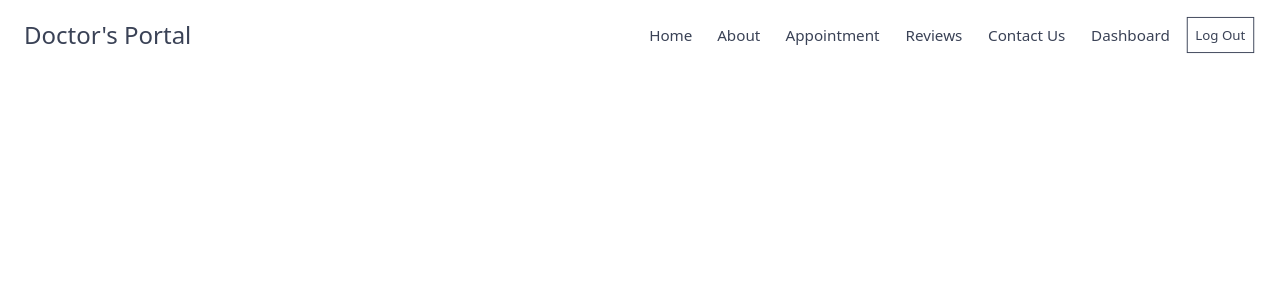
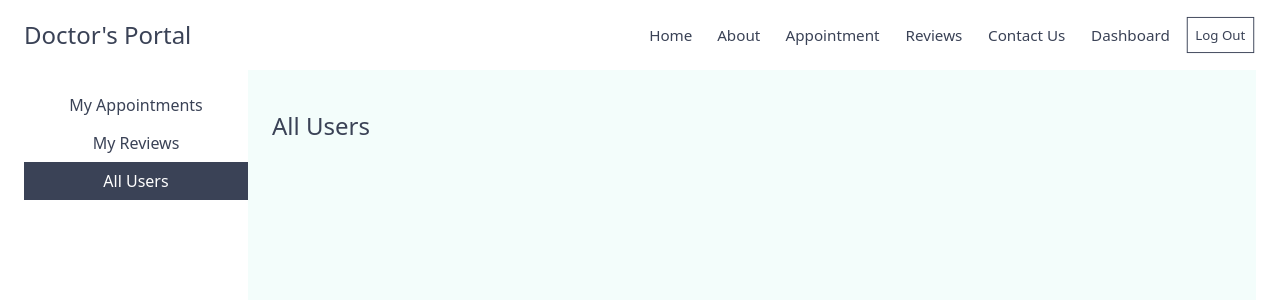
Before and after one commit to shovasarker/doctors-portal-client, a React (Create React App) app: page /dashboard/users in a window 1280 px wide. Shown: the top 300 px of the page. Built offline with nearby package versions, Linux system fonts and the light colour scheme; no server answers; sample sign-in values are in the browser's storage.

Commit message:
Users Component added in the Dashboard page which will show all the users for admin to show

```diff
--- a/src/App.js
+++ b/src/App.js
@@ -14,6 +14,7 @@ import RequireAuth from './pages/shared/requireauth/RequireAuth'
 import Dashboard from './pages/dashboard/Dashboard'
 import MyAppointments from './pages/dashboard/components/MyAppointments'
 import MyReviews from './pages/dashboard/components/MyReviews'
+import Users from './pages/dashboard/components/Users'
 
 function App() {
   return (
@@ -45,6 +46,7 @@ function App() {
         >
           <Route index element={<MyAppointments />} />
           <Route path='reviews' element={<MyReviews />} />
+          <Route path='users' element={<Users />} />
         </Route>
         <Route path='/login' element={<Login />} />
         <Route path='/register' element={<Register />} />
--- a/src/pages/dashboard/Dashboard/index.jsx
+++ b/src/pages/dashboard/Dashboard/index.jsx
@@ -24,6 +24,9 @@ const Dashboard = () => {
             <li>
               <CustomLink to='/dashboard/reviews'>My Reviews</CustomLink>
             </li>
+            <li>
+              <CustomLink to='/dashboard/users'>All Users</CustomLink>
+            </li>
           </ul>
         </div>
       </div>
--- a/src/pages/dashboard/components/MyAppointments/index.jsx
+++ b/src/pages/dashboard/components/MyAppointments/index.jsx
@@ -1,9 +1,11 @@
 import axios from 'axios'
 import { format } from 'date-fns'
-import React, { useState } from 'react'
+import { signOut } from 'firebase/auth'
+import React, { useEffect, useState } from 'react'
 import { DayPicker } from 'react-day-picker'
 import { useAuthState } from 'react-firebase-hooks/auth'
 import { useQuery } from 'react-query'
+import { toast } from 'react-toastify'
 import auth from '../../../../firebase/firebase.init'
 import Button from '../../../standalone/Button'
 import Spinner from '../../../standalone/Spinner'
@@ -17,15 +19,29 @@ const MyAppointments = () => {
 
   const getMyAppointments = async () => {
     const { data } = await axios.get(
-      `https://dpss-server.herokuapp.com/booking?date=${formattedDate}&email=${email}`
+      `http://localhost:5000/booking?date=${formattedDate}&email=${email}`,
+      {
+        headers: {
+          authorization: `Bearer ${localStorage.getItem('accessToken')}`,
+        },
+      }
     )
     return data
   }
 
-  const { data, isLoading } = useQuery(
+  const { data, isLoading, error } = useQuery(
     ['my-appointments', formattedDate],
     getMyAppointments
   )
+  useEffect(() => {
+    if (!error) return
+    if (error?.response?.status === 401 || error?.response?.status === 403) {
+      console.log(error)
+      toast.error(error?.response?.data?.message)
+      signOut(auth)
+      localStorage.setItem('accessToken', '')
+    }
+  }, [error])
 
   return (
     <section className='my-10 w-full'>
--- /dev/null
+++ b/src/pages/dashboard/components/Users/index.jsx
@@ -0,0 +1,11 @@
+import React from 'react'
+
+const Users = () => {
+  return (
+    <div>
+      <h2 className='text-2xl text-neutral mt-10'>All Users</h2>
+    </div>
+  )
+}
+
+export default Users
```
